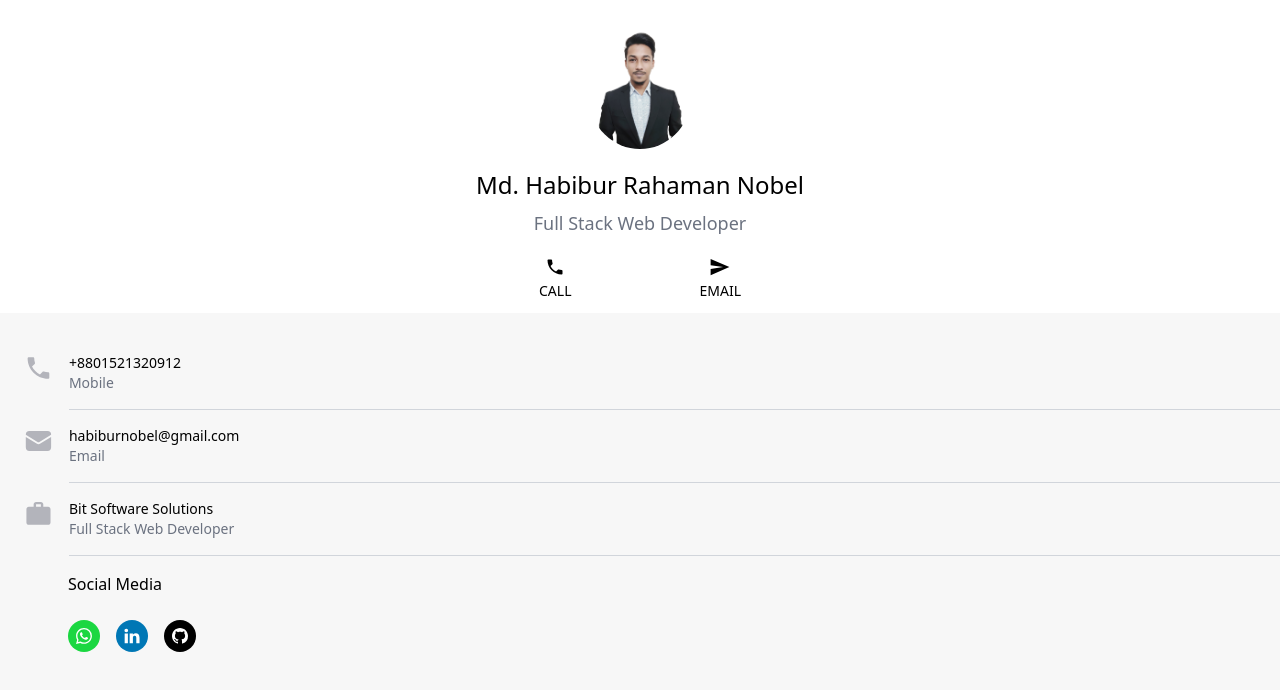
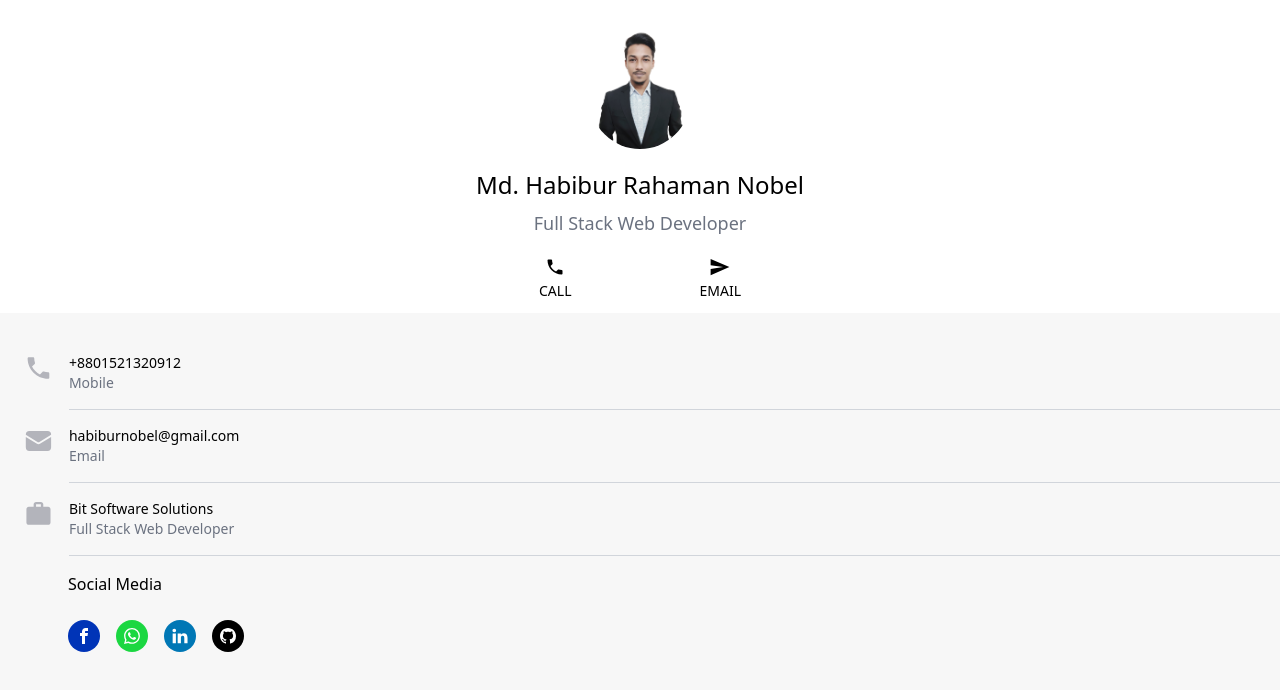
Before and after one commit to nobel7761/habiburnobel, a Next.js app: page / in a window 1280 px wide. Shown: the top 690 px of the page. Built offline with nearby package versions, Linux system fonts and the light colour scheme.

Commit message:
facebook added

```diff
--- a/src/Components/LowerSection.tsx
+++ b/src/Components/LowerSection.tsx
@@ -5,6 +5,8 @@ import { MdWork } from "react-icons/md";
 import { BsWhatsapp } from "react-icons/bs";
 import { TfiLinkedin } from "react-icons/tfi";
 import { BsGithub } from "react-icons/bs";
+import { ImFacebook } from "react-icons/im";
+import Link from "next/link";
 
 const LowerSection = () => {
   return (
@@ -36,9 +38,22 @@ const LowerSection = () => {
       <div className="pl-[68px]">
         <p className="mb-6">Social Media</p>
         <div className="flex gap-x-4 items-center">
-          <div className="bg-[#1BD741] w-8 h-8 rounded-full flex justify-center items-center">
-            <BsWhatsapp className="text-white" />
-          </div>
+          {/* facebook */}
+          <Link
+            href="https://www.facebook.com/habibur.rahaman.nobel"
+            target="_blank"
+          >
+            <div className="bg-[#0034B7] w-8 h-8 rounded-full flex justify-center items-center">
+              <ImFacebook className="text-white" />
+            </div>
+          </Link>
+          {/* whatsapp */}
+          <Link href="https://wa.me/+8801521320912" target="_blank">
+            <div className="bg-[#1BD741] w-8 h-8 rounded-full flex justify-center items-center">
+              <BsWhatsapp className="text-white" />
+            </div>
+          </Link>
+
           <div className="bg-[#0077B5] w-8 h-8 rounded-full flex justify-center items-center">
             <TfiLinkedin className="text-white" />
           </div>
```
